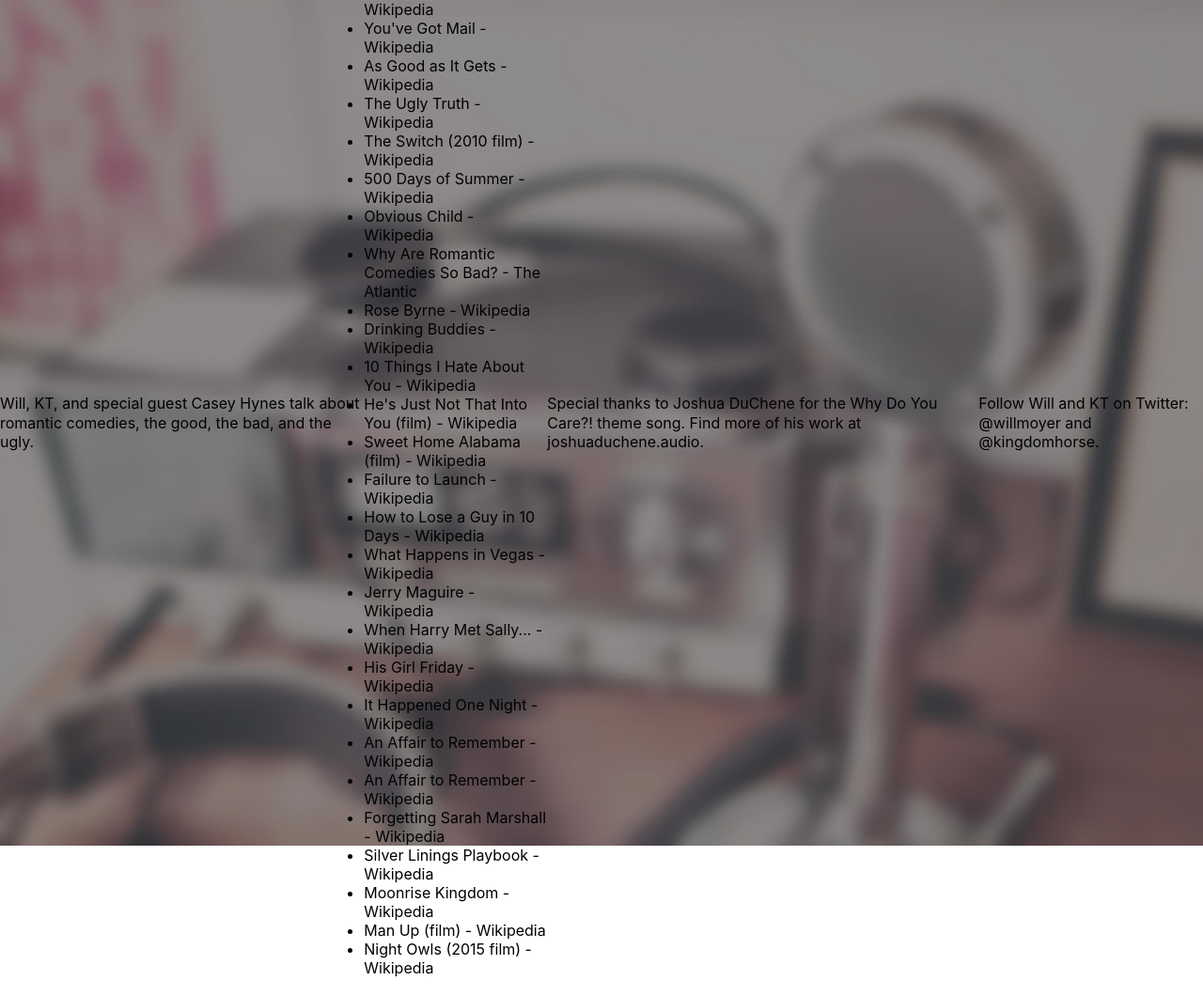
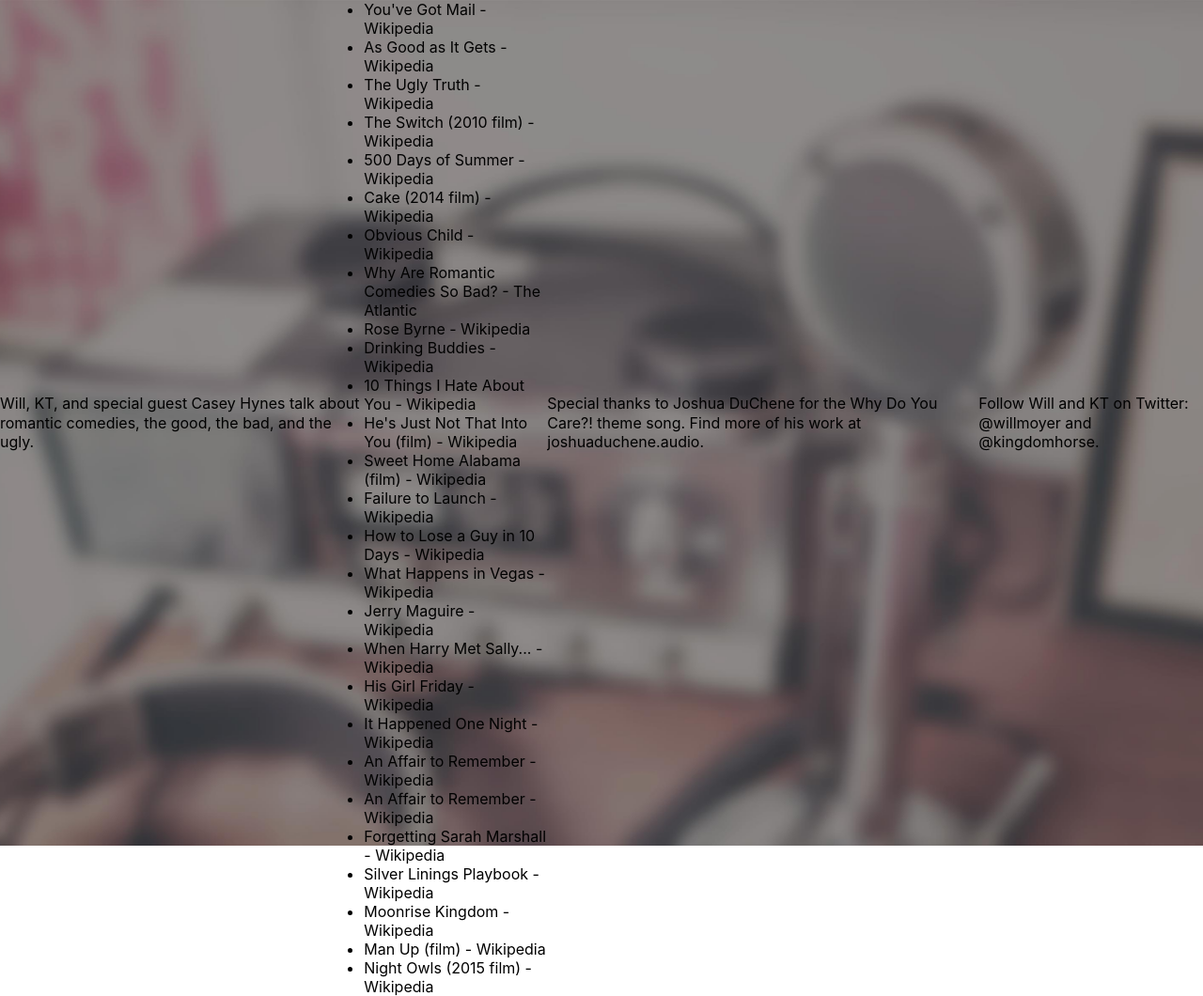
Before and after one commit to moyer/whydoyoucare.fm, a Jekyll site: the page built from episodes/_posts/2016-08-11-s02e07.md, in a window 1280 px wide. Shown: the whole page at 94% size. Built offline with Jekyll 4.4.1, drawn with Linux system fonts in a browser that asks for light colours.

Commit message:
Adds "Cake" to show notes for S02E07

```diff
--- a/episodes/_posts/2016-08-11-s02e07.md
+++ b/episodes/_posts/2016-08-11-s02e07.md
@@ -22,6 +22,7 @@
   <li><a href="https://en.wikipedia.org/wiki/The_Ugly_Truth">The Ugly Truth - Wikipedia</a></li>
   <li><a href="https://en.wikipedia.org/wiki/The_Switch_(2010_film)">The Switch (2010 film) - Wikipedia</a></li>
   <li><a href="https://en.wikipedia.org/wiki/500_Days_of_Summer">500 Days of Summer - Wikipedia</a></li>
+  <li><a href="https://en.wikipedia.org/wiki/Cake_(2014_film)">Cake (2014 film) - Wikipedia</a></li>
   <li><a href="https://en.wikipedia.org/wiki/Obvious_Child">Obvious Child - Wikipedia</a></li>
   <li><a href="http://www.theatlantic.com/magazine/archive/2013/03/why-are-romantic-comedies-so-bad/309236/">Why Are Romantic Comedies So Bad? - The Atlantic</a></li>
   <li><a href="https://en.wikipedia.org/wiki/Rose_Byrne">Rose Byrne - Wikipedia</a></li>
```
